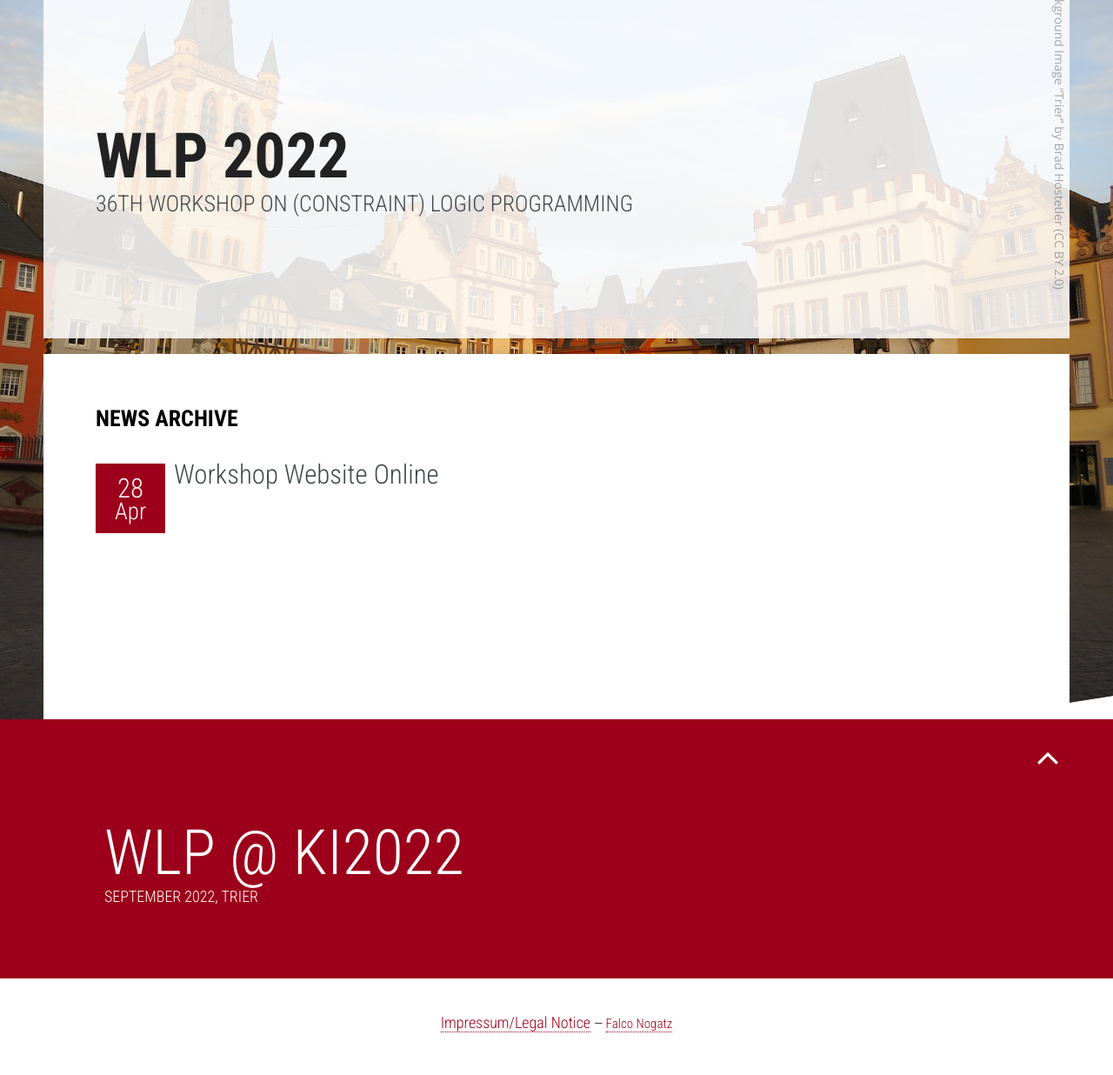
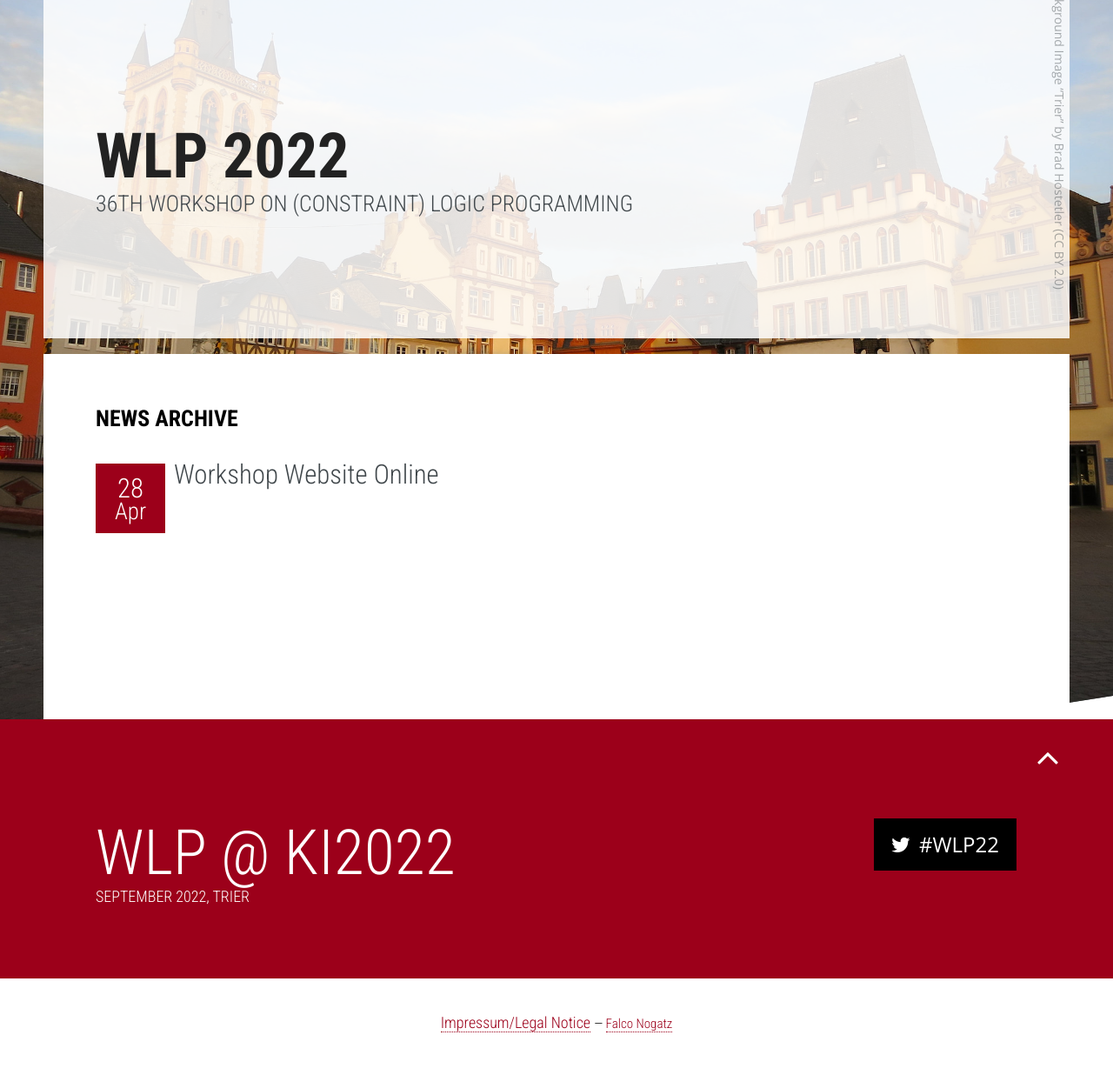
Before and after one commit to DFKI/wlp2022.dfki.de, a Jekyll site: the page built from archives/index.html, in a window 1280 px wide. Shown: the whole page at 87% size. Built offline with Jekyll 4.4.1, drawn with Linux system fonts in a browser that asks for light colours; nearby versions of some CDN libraries; library files that are not in the unit come from our copies.

Commit message:
Add Twitter hashtag

```diff
--- a/_includes/footer.html
+++ b/_includes/footer.html
@@ -2,8 +2,17 @@
 <div class="social section">
   <div class="container">
     <div>
-      <h2>WLP @ KI2022</h2>
-      <p class="subtitle">September 2022, Trier</p>
+      <div class="f-left">
+        <h2>WLP @ KI2022</h2>
+        <p class="subtitle">September 2022, Trier</p>
+      </div>
+      <div class="twitter">
+        <a
+          href="https://twitter.com/search?q=%23WLP22&src=typed_query&f=live"
+          target="_blank"
+          ><i class="fa fa-twitter"></i><span>#WLP22</span></a
+        >
+      </div>
     </div>
   </div>
 </div>
--- a/css/style.scss
+++ b/css/style.scss
@@ -2200,7 +2200,7 @@
     }
   }
 
-  div {
+  .container > div {
     padding: 0 60px;
     max-width: 1180px;
 
@@ -2254,7 +2254,6 @@
   button,
   a {
     margin-right: 1px;
-    width: 60px;
     text-align: center;
     color: $white;
     background-color: $default-font-color;
@@ -2262,6 +2261,22 @@
 
     &:hover {
       color: $default-color;
+    }
+  }
+
+  .f-left {
+    float: left;
+  }
+
+  .twitter {
+    float: right;
+
+    a {
+      padding: 0 20px;
+
+      span {
+        margin-left: 10px;
+      }
     }
   }
 } //.social ends
```
Also changed, not shown: index.html (+7 -1 lines).
